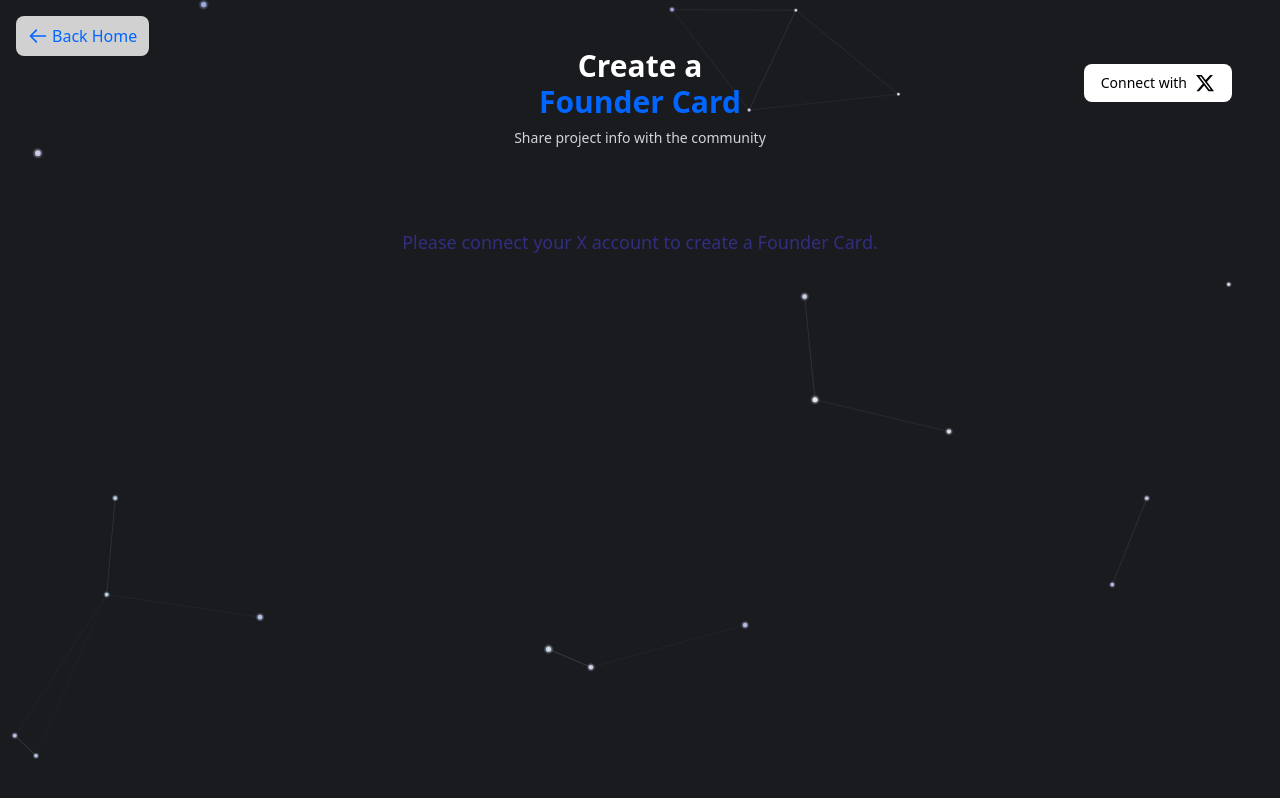
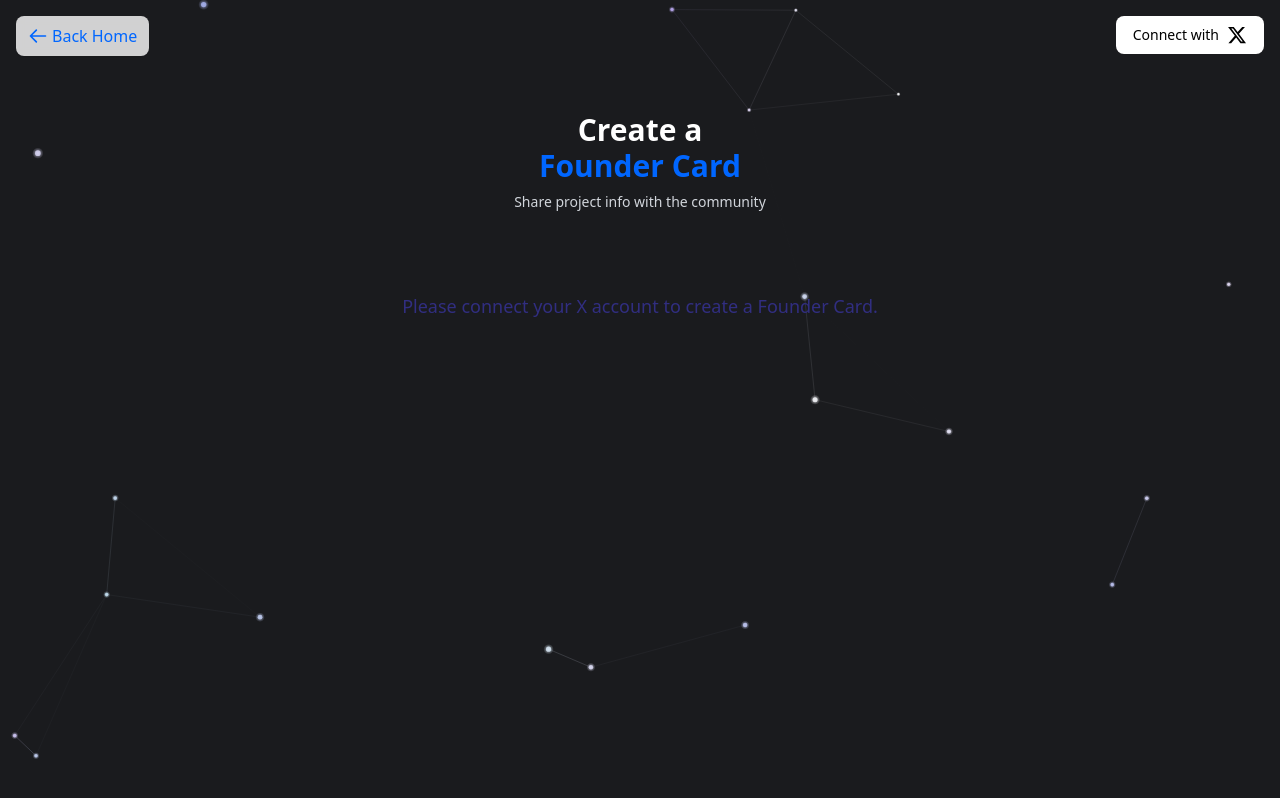
Before and after one commit to yohann-dev/BeliefTeam, a Next.js app in the folder client/: page /projects/new in a window 1280 px wide. Built offline with nearby package versions, Linux system fonts and the light colour scheme; no server answers.

Commit message:
improved UI

```diff
--- a/client/pages/projects/new.tsx
+++ b/client/pages/projects/new.tsx
@@ -36,13 +36,16 @@ export default function NewProject() {
   return (
     <div className="min-h-screen bg-gradient-to-b from-white to-gray-50 py-12 px-4 sm:px-6 lg:px-8 relative">
       <AnimatedBackground>
-        <div className="absolute top-4 right-4">
-          <TwitterButton />
+        <div className="fixed top-4 left-4 right-4 z-50 flex justify-between items-center">
+          <div className="z-50">
+            <BackButton />
+          </div>
+          <div className="z-50">
+            <TwitterButton />
+          </div>
         </div>
 
-        <BackButton />
-
-        <div className="max-w-xl mx-auto">
+        <div className="max-w-xl mx-auto mt-16">
           <div className="text-center mb-8">
             <h2 className="text-3xl font-extrabold text-gray-900 dark:text-white" >
               <span className="block">Create a</span>
```
